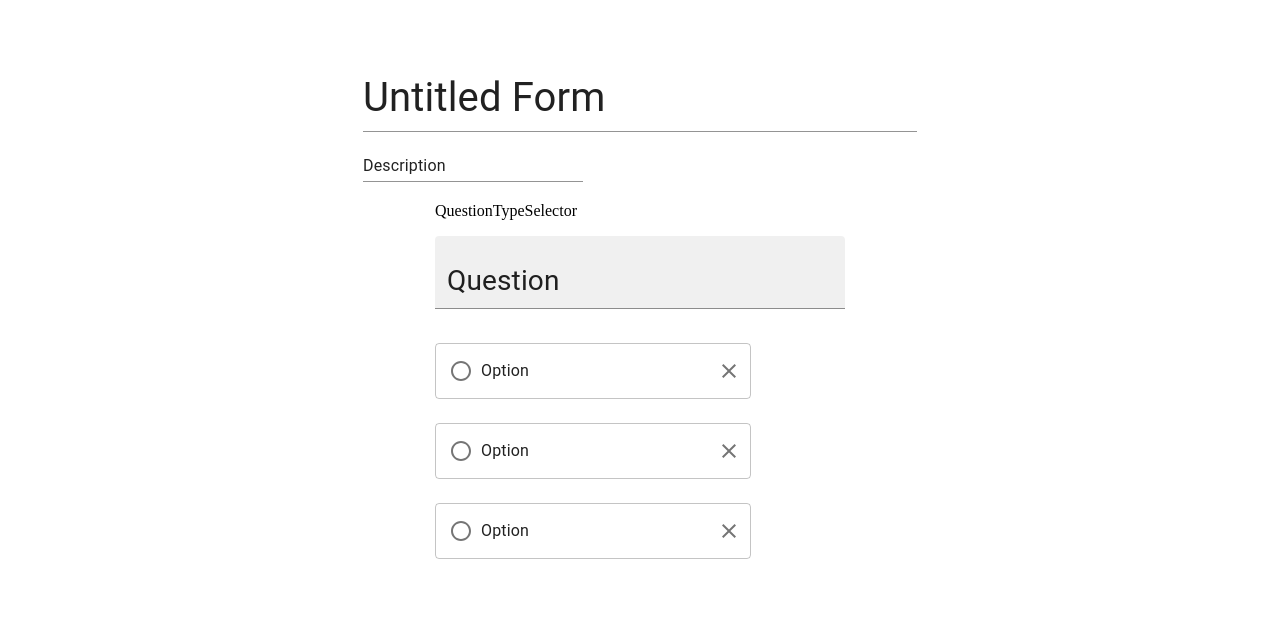
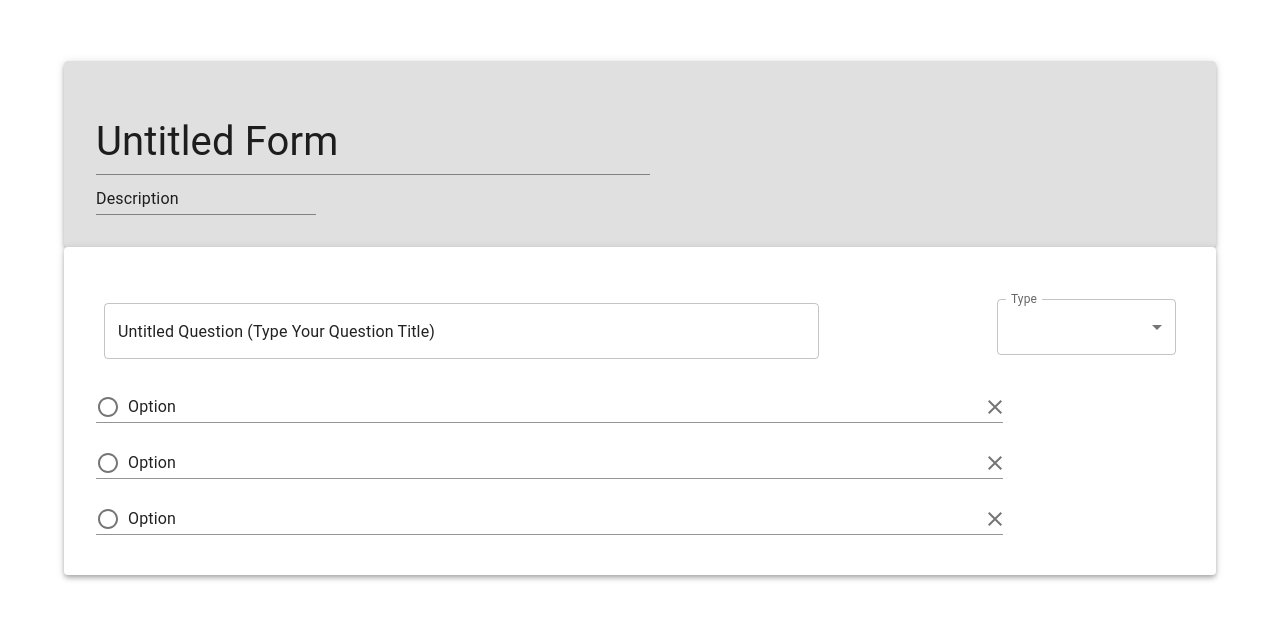
Before and after one commit to bennychen2004181026/MetaForm-Front, a React (Create React App) app: page /create-form in a window 1280 px wide. Shown: the part 110-730 px from the top of the page. Built offline with nearby package versions, Linux system fonts and the light colour scheme.

Commit message:
static done

```diff
--- a/src/components/EditForm/FormTitleField/FormTitleField.tsx
+++ b/src/components/EditForm/FormTitleField/FormTitleField.tsx
@@ -1,11 +1,11 @@
 import React from 'react';
 
-import TextField from '@mui/material/TextField';
+import { TextField } from '@mui/material';
 
 const EditFormTitle = () => {
     return (
         <>
-            <div style={{ marginBottom: 10 }}>
+            <div>
                 <TextField
                     required
                     id="standard-required"
@@ -15,7 +15,6 @@ const EditFormTitle = () => {
                     inputProps={{ style: { fontSize: 40 } }}
                 />
             </div>
-
             <div>
                 <TextField
                     required
--- a/src/pages/CompanyRegisterPage/CompanyRegisterPage.tsx
+++ b/src/pages/CompanyRegisterPage/CompanyRegisterPage.tsx
@@ -3,10 +3,10 @@ import React, { useState } from 'react';
 import { TextField } from '@mui/material';
 import styled from 'styled-components';
 
-import DropdownSelector from './components/DropdownSelector';
 import industries from './industryOptions';
 import useForm from '@/hooks/useForm';
 import Title from '@/layouts/MainLayout/Title';
+import DropdownSelector from '@/pages/CompanyRegisterPage/components/DropdownSelector';
 import validator from '@/utils/CompanyRegisterFormValidators';
 
 interface CustomFieldProps {
--- a/src/pages/CompanyRegisterPage/components/DropdownSelector/DropdownSelector.tsx
+++ b/src/pages/CompanyRegisterPage/components/DropdownSelector/DropdownSelector.tsx
@@ -23,7 +23,7 @@ interface DropdownSelectorProps {
 interface CustomFieldProps {
     customMargin?: string;
 }
-const StyledSelectorTextFiled = styled(TextField)<CustomFieldProps>`
+const StyledSelectorTextField = styled(TextField)<CustomFieldProps>`
     margin-bottom: ${(props) => props.customMargin};
 `;
 
@@ -42,7 +42,7 @@ const DropdownSelector = (props: DropdownSelectorProps) => {
     const { data, focus, onBlur, onChange, validation } = useForm(selectorFields);
     const { id, label, key, getErrorMessage, margin } = selectorConfig;
     return (
-        <StyledSelectorTextFiled
+        <StyledSelectorTextField
             key={id}
             label={label}
             variant="outlined"
@@ -63,7 +63,7 @@ const DropdownSelector = (props: DropdownSelectorProps) => {
                     {option}
                 </MenuItem>
             ))}
-        </StyledSelectorTextFiled>
+        </StyledSelectorTextField>
     );
 };
 export default DropdownSelector;
--- a/src/pages/CreateFormPage/CreateFormPage.tsx
+++ b/src/pages/CreateFormPage/CreateFormPage.tsx
@@ -1,18 +1,9 @@
 import React from 'react';
 
-import MuitiChoiceQuestion from './components/NewQuestion/components/MultiChoiceQuestion';
-import FormTitleField from '@/components/EditForm/FormTitleField';
-import MainLayout from '@/layouts/MainLayout';
+import CreateForm from '@/pages/CreateFormPage/components/CreateForm';
 
 const CreateFormPage = () => {
-    return (
-        <div>
-            <FormTitleField />
-            <MainLayout>
-                <MuitiChoiceQuestion />
-            </MainLayout>
-        </div>
-    );
+    return <CreateForm />;
 };
 
 export default CreateFormPage;
--- /dev/null
+++ b/src/pages/CreateFormPage/components/CreateForm/CreateForm.tsx
@@ -0,0 +1,32 @@
+import React from 'react';
+
+import { Container } from '@mui/material';
+import Paper from '@mui/material/Paper';
+
+import FormTitleField from '@/components/EditForm/FormTitleField';
+import MuitiChoiceQuestion from '@/pages/CreateFormPage/components/NewQuestion/components/MultiChoiceQuestion';
+
+const CreateForm = () => {
+    return (
+        <Container sx={{ display: 'flex', flexDirection: 'column' }}>
+            <Paper
+                elevation={4}
+                sx={{
+                    p: 4,
+                    bgcolor: '#e0e0e0',
+                }}
+            >
+                <FormTitleField />
+            </Paper>
+            <Paper
+                elevation={4}
+                sx={{
+                    p: 4,
+                }}
+            >
+                <MuitiChoiceQuestion />
+            </Paper>
+        </Container>
+    );
+};
+export default CreateForm;
--- /dev/null
+++ b/src/pages/CreateFormPage/components/CreateForm/index.ts
@@ -0,0 +1 @@
+export { default } from './CreateForm';
--- /dev/null
+++ b/src/pages/CreateFormPage/components/CreateForm/questionTypes.ts
@@ -0,0 +1,10 @@
+const questionTypes = [
+    'Multiple Choice',
+    'Short Answer',
+    'Paragraph',
+    'Dropdown',
+    'CheckBoxes',
+    'Date Picker',
+    'File Upload',
+];
+export default questionTypes;
--- a/src/pages/CreateFormPage/components/NewQuestion/components/MultiChoiceQuestion/MuitiChoiceQuestion.tsx
+++ b/src/pages/CreateFormPage/components/NewQuestion/components/MultiChoiceQuestion/MuitiChoiceQuestion.tsx
@@ -1,22 +1,40 @@
 import React from 'react';
 
-import { Box } from '@mui/system';
+import { Grid } from '@mui/material';
+
+import QuestionTypeSelector from '../QuestionTypeSelector';
 
 import Option from './QuestionOption/Option';
 import QuestionTitle from '@/pages/CreateFormPage/components/NewQuestion/components/QuestionTitle';
-import QuestionTypeSelector from '@/pages/CreateFormPage/components/NewQuestion/components/QuestionTypeSelector';
 
 const MuitiChoiceQuestion = () => {
     return (
-        <Box>
-            <div>
-                <QuestionTypeSelector />
-                <QuestionTitle />
-                <Option />
-                <Option />
-                <Option />
-            </div>
-        </Box>
+        <Grid container>
+            <Grid xs={12}>
+                <Grid
+                    container
+                    sx={{
+                        display: 'flex',
+                        flexDirection: 'row',
+                        p: 1,
+                        alignItems: 'center',
+                        justifyContent: 'space-between',
+                    }}
+                >
+                    <Grid item xs={8}>
+                        <QuestionTitle />
+                    </Grid>
+                    <Grid item xs={2}>
+                        <QuestionTypeSelector />
+                    </Grid>
+                </Grid>
+                <Grid xs={10}>
+                    <Option />
+                    <Option />
+                    <Option />
+                </Grid>
+            </Grid>
+        </Grid>
     );
 };
 
--- a/src/pages/CreateFormPage/components/NewQuestion/components/MultiChoiceQuestion/QuestionOption/Option.tsx
+++ b/src/pages/CreateFormPage/components/NewQuestion/components/MultiChoiceQuestion/QuestionOption/Option.tsx
@@ -13,8 +13,9 @@ const Option = () => {
                 required
                 id="standard-required"
                 defaultValue="Option"
-                variant="outlined"
+                variant="standard"
                 margin="normal"
+                fullWidth
                 InputProps={{
                     startAdornment: (
                         <InputAdornment position="start">
--- a/src/pages/CreateFormPage/components/NewQuestion/components/QuestionTitle/QuestionTitle.tsx
+++ b/src/pages/CreateFormPage/components/NewQuestion/components/QuestionTitle/QuestionTitle.tsx
@@ -4,16 +4,16 @@ import TextField from '@mui/material/TextField';
 
 const QuestionTitle = () => {
     return (
-        <div style={{ marginBottom: 10 }}>
-            <TextField
-                required
-                id="standard-required"
-                defaultValue="Question"
-                variant="filled"
-                margin="normal"
-                inputProps={{ style: { fontSize: 28 } }}
-            />
-        </div>
+        <TextField
+            required
+            id="standard-required"
+            defaultValue="Untitled Question (Type Your Question Title)"
+            variant="outlined"
+            margin="normal"
+            type="text"
+            maxRows={1}
+            fullWidth
+        />
     );
 };
 
--- a/src/pages/CreateFormPage/components/NewQuestion/components/QuestionTypeSelector/QuestionTypeSelector.tsx
+++ b/src/pages/CreateFormPage/components/NewQuestion/components/QuestionTypeSelector/QuestionTypeSelector.tsx
@@ -1,7 +1,41 @@
-import React from 'react';
+import React, { useState } from 'react';
+
+import RadioButtonCheckedIcon from '@mui/icons-material/RadioButtonChecked';
+import { FormControl, InputAdornment, InputLabel } from '@mui/material';
+import MenuItem from '@mui/material/MenuItem';
+import Select, { SelectChangeEvent } from '@mui/material/Select';
+
+import questionTypes from '@/pages/CreateFormPage/components/CreateForm/questionTypes';
 
 const QuestionTypeSelector = () => {
-    return <div>QuestionTypeSelector</div>;
+    const [questionType, setQuestionType] = useState('Multiple Choice');
+
+    const handleChange = (event: SelectChangeEvent) => {
+        setQuestionType(event.target.value as string);
+    };
+    return (
+        <FormControl fullWidth>
+            <InputLabel id="question-type-select-label">Type</InputLabel>
+            <Select
+                labelId="question-type-select-label"
+                id="question-type-select"
+                value={questionType}
+                label="Type"
+                inputProps={{
+                    startAdornment: (
+                        <InputAdornment position="start">
+                            <RadioButtonCheckedIcon />
+                        </InputAdornment>
+                    ),
+                }}
+                onChange={handleChange}
+            >
+                {questionTypes.map((type) => (
+                    <MenuItem key={type}>{type}</MenuItem>
+                ))}
+            </Select>
+        </FormControl>
+    );
 };
 
 export default QuestionTypeSelector;
```
